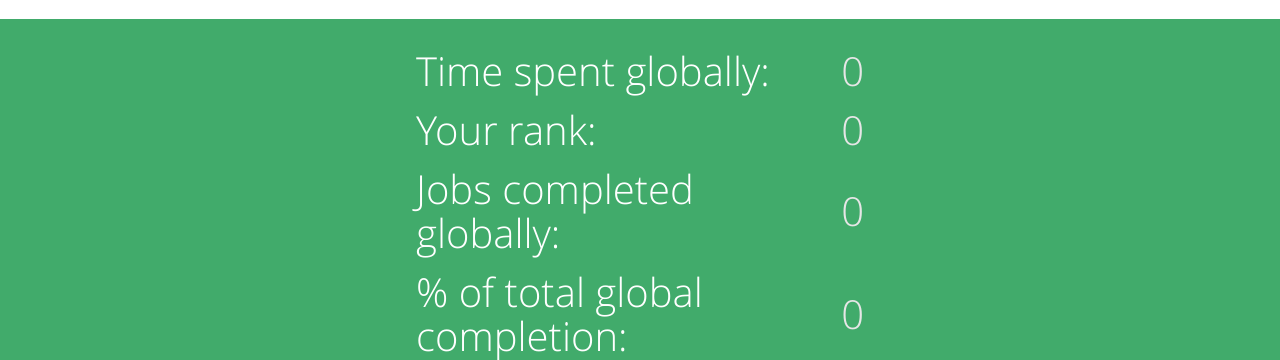
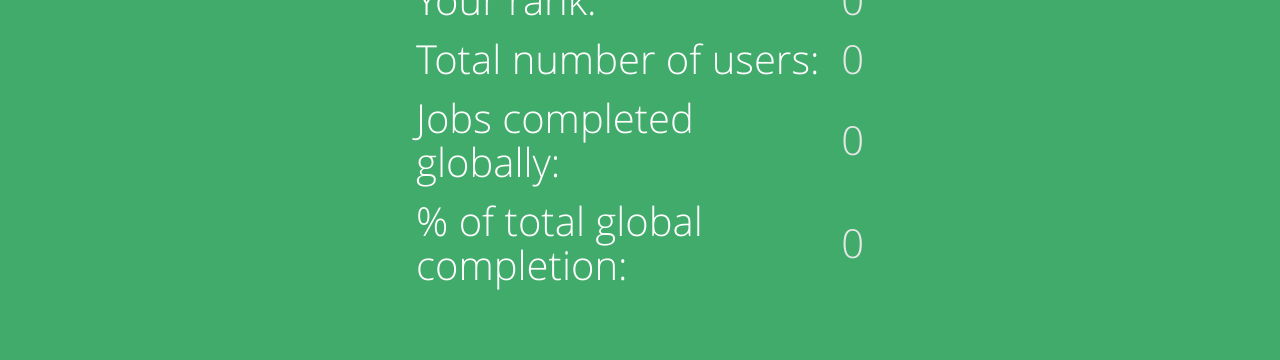
Before and after one commit to alivira/FruitSalad, a PHP site: page /website/solver.html in a window 1280 px wide. Shown: the part 856-1216 px from the top of the page. Run offline with PHP 8.4, Linux system fonts and the light colour scheme; data that the repository does not hold is empty; some libraries are stand-ins or nearby versions.

Commit message:
Removed broken chart, added users connected stat

```diff
--- a/stats.php
+++ b/stats.php
@@ -22,6 +22,9 @@ $db = new PDO("mysql:host=localhost;dbname=basket;charset=utf8", "root", "What i
                                            FROM jobs
                                            WHERE jobstatus = 'COMPLETE'
                                            GROUP BY clientid");
+        $globalClientsNum = $db->query("SELECT COUNT(*)
+                                        FROM clients
+                                        WHERE active = TRUE")->fetch(PDO::FETCH_ASSOC)["COUNT(*)"];
         $globalTimeElapsed = $db->query("SELECT NOW() - MIN(lastsent)
                                          FROM jobs")->fetch(PDO::FETCH_ASSOC)["NOW() - MIN(lastsent)"];
         $individualTimeElapsed = $db->query("SELECT NOW() - MIN(lastsent)
@@ -40,6 +43,7 @@ $db = new PDO("mysql:host=localhost;dbname=basket;charset=utf8", "root", "What i
             "globalJobsCompleted" => $globalJobsCompleted,
             "globalCompletionPercentage" => $globalJobsCompleted/$globalJobsTotal,
             "globalTimeElapsed" => $globalTimeElapsed,
+            "globalClientsNum" => $globalClientsNum,
             "individualJobsCompleted" => $individualJobsCompleted,
             "individualRank" => $rank,
             "individualTimeElapsed" => $individualTimeElapsed,
--- a/website/js/solver.js
+++ b/website/js/solver.js
@@ -143,5 +143,7 @@ var beat = function(){
     document.getElementById("globalJobsCompleted").innerHTML = stats["globalJobsCompleted"];
     document.getElementById("globalPercent").innerHTML = Math.floor(stats["globalJobsCompleted"]/stats["globalJobsTotal"]*100);
 
+    document.getElementById("globalClientsNum").innerHTML = stats["globalClientsNum"];
+
 }
 setInterval(beat, 5000);
--- a/website/solver.html
+++ b/website/solver.html
@@ -15,52 +15,6 @@
 
 
 
-
-	<script type="text/javascript" src="https://www.google.com/jsapi"></script>
-    <script type="text/javascript">
-      google.load("visualization", "1", {packages:["corechart"]});
-      google.setOnLoadCallback(drawChart);
-      function drawChart() {
-        var data = google.visualization.arrayToDataTable([
-        ['Genre', 'Your Contribution', { role: 'style' }, 'Total',  { role: 'style' } ],
-        ['Factors', 10, '#41ab6b', 60, 'silver']
-      ]);
-
-      var options = {
-        width: 600,
-        height: 200,
-        legend: {  position: "none"},
-        bar: { groupWidth: '70%' },
-        isStacked: true
-      };
-        var chart = new google.visualization.BarChart(document.getElementById('chart_div'));
-
-        chart.draw(data, options);
-      }
-    </script>
-
-	<script type="text/javascript">
-      google.load("visualization", "1", {packages:["corechart"]});
-      google.setOnLoadCallback(drawChart);
-      function drawChart() {
-        var data = google.visualization.arrayToDataTable([
-        ['Genre', 'Your Contribution', { role: 'style' }, 'Total',  { role: 'style' } ],
-        ['Factors', 10, 'white', 60, '#E6E6E6']
-      ]);
-
-      var options = {
-        width: 600,
-        height: 200,
-        legend: {  position: "none"},
-        bar: { groupWidth: '70%' },
-        isStacked: true,
-		backgroundColor: '#41ab6b',
-      };
-        var chart = new google.visualization.BarChart(document.getElementById('chart_div2'));
-
-        chart.draw(data, options);
-      }
-    </script>
 
 
 
@@ -99,9 +53,6 @@
 		</table>
 
 
-		<div id="chart_div" style="width: 900px; height: 100px;"></div>
-
-		</div>
 	</div>
 	<script>
 		var myParam = location.search.split('do=')[1]
@@ -128,6 +79,10 @@
 				<td><h2 style="color: #fff;">Your rank: </h2></td>
 				<td><h2 id="individualRank" style="color: #E6E6E6;">0</h2></td>
 			</tr>
+<tr>
+				<td><h2 style="color: #fff;">Total number of users: </h2></td>
+				<td><h2 id="globalClientsNum" style="color: #E6E6E6;">0</h2></td>
+			</tr>
 			<tr>
 				<td><h2 style="color: #fff;">Jobs completed globally: </h2></td>
 				<td><h2 id="globalJobsCompleted" style="color: #E6E6E6;">0</h2></td>
@@ -139,9 +94,6 @@
 
 		</table>
 
-		<div id="chart_div2" style="width: 900px; height: 100px;"></div>
-
-		</div>
 	</div>
 	<script src="js/solver.js"></script>
   </body>
```
